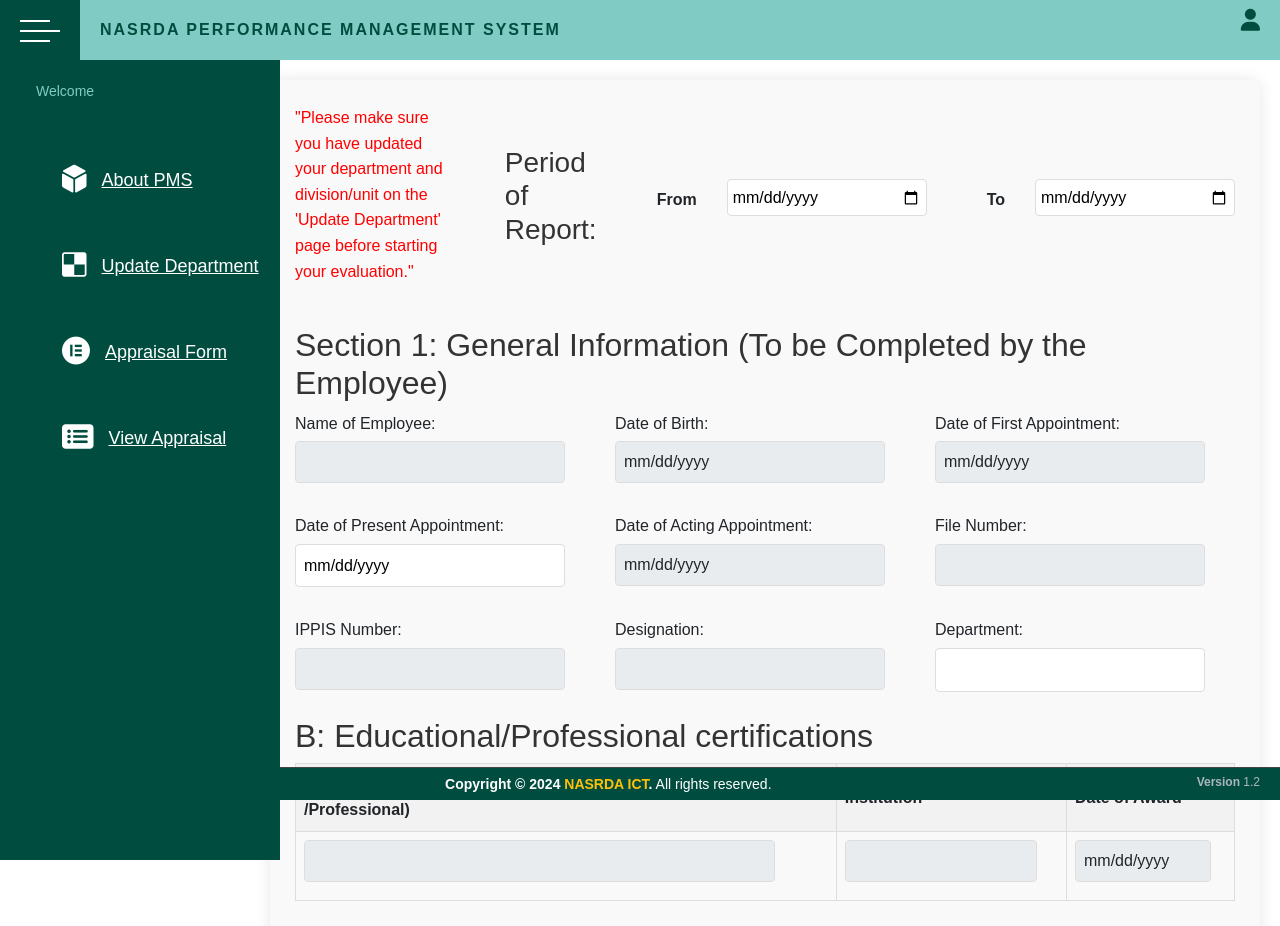
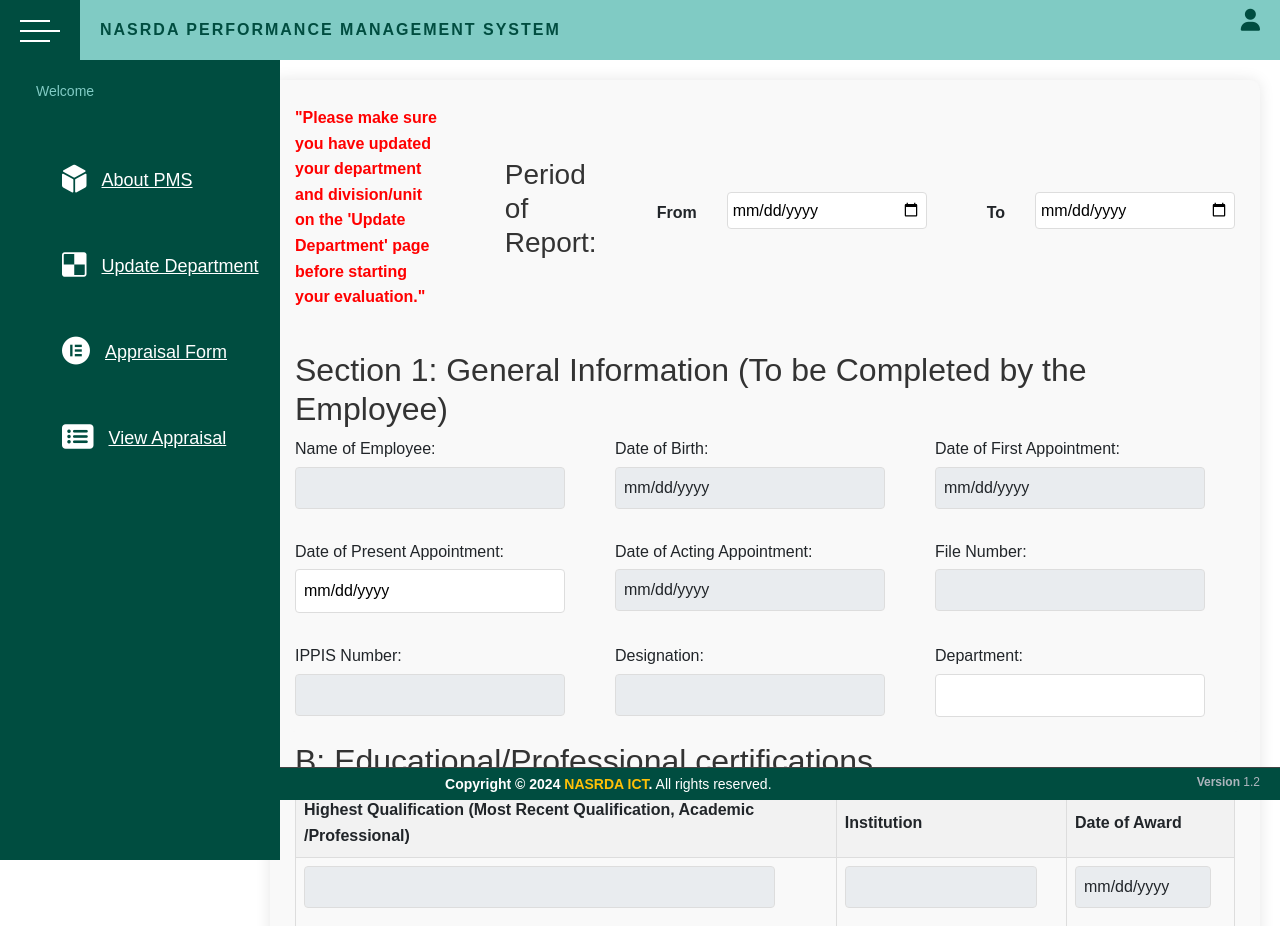
Before and after one commit to mzaraf/pms, a Django app: template pms/app/templates/staff_templates/staff_form.html in a window 1280 px wide. Shown: the top 926 px of the page. Run offline with Django 5.2, Linux system fonts and the light colour scheme; the template is opened without the code that fills it, so the values that code supplies are empty; some libraries are stand-ins or nearby versions.

Commit message:
update on staff form

```diff
--- a/pms/app/templates/staff_templates/staff_form.html
+++ b/pms/app/templates/staff_templates/staff_form.html
@@ -40,7 +40,7 @@
         {% csrf_token %}
         <div class="section">
             <div style="display: flex; align-items: center; gap: 60px;">
-                <p style="color: red;">"Please make sure you have updated your department and division/unit on the 'Update Department' page before starting your evaluation."</p>
+                <p style="color: red;"><b>"Please make sure you have updated your department and division/unit on the 'Update Department' page before starting your evaluation."</b></p>
                 <label style="font-weight: bold;"><h3>Period of Report:</h3></label>
                 <div class="input-field" style="display: inline-flex; align-items: center; gap: 30px;">
                     <label for="from" style="font-weight: bold;">From</label>
```
